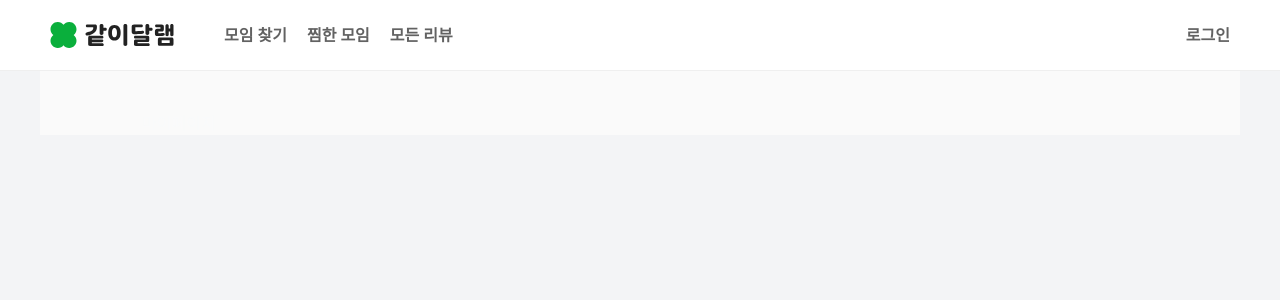
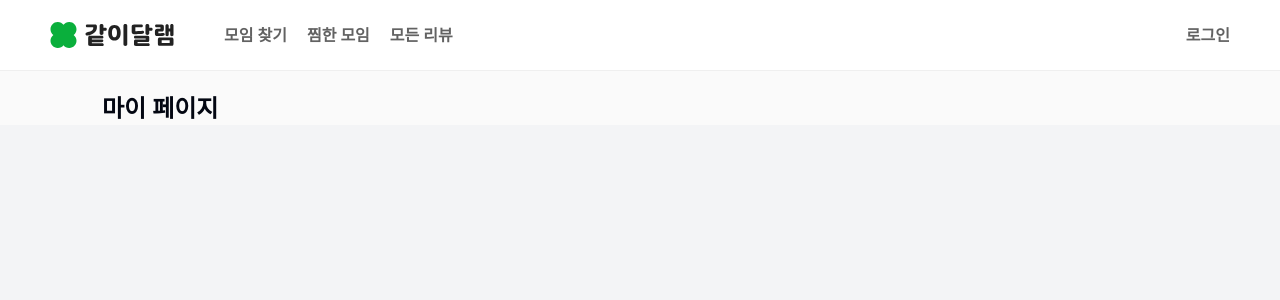
Before and after one commit to yeonna18k/relax-together-front, a Next.js app: page /mypage in a window 1280 px wide. Shown: the top 300 px of the page. Built offline with nearby package versions, Linux system fonts and the light colour scheme.

Commit message:
feat: 마이페이지 작업중

```diff
--- a/src/app/mypage/page.tsx
+++ b/src/app/mypage/page.tsx
@@ -1,3 +1,9 @@
+import PageTitle from '@/entities/mypage/ui/main/PageTitle';
+
 export default function Mypage() {
-  return <div>마이페이지</div>;
+  return (
+    <section className="px-4 pt-6 md:px-6 md:pt-[22px] xl:max-w-[1200px] xl:px-[102px]">
+      <PageTitle title="마이 페이지" />
+    </section>
+  );
 }
--- /dev/null
+++ b/src/entities/mypage/ui/main/PageTitle.tsx
@@ -0,0 +1,6 @@
+interface PageTitleProps {
+  title: string;
+}
+export default function PageTitle({ title }: PageTitleProps) {
+  return <h2 className="text-2xl font-semibold text-gray-950">{title}</h2>;
+}
--- a/src/shared/layout/Container.tsx
+++ b/src/shared/layout/Container.tsx
@@ -2,9 +2,5 @@ interface ContainerProps {
   children: React.ReactNode;
 }
 export default function Container({ children }: ContainerProps) {
-  return (
-    <main className="mx-auto w-full bg-gray-50 px-4 pt-10 md:px-6 xl:max-w-[1200px] xl:px-[102px]">
-      {children}
-    </main>
-  );
+  return <main className="w-full bg-gray-50">{children}</main>;
 }
```
